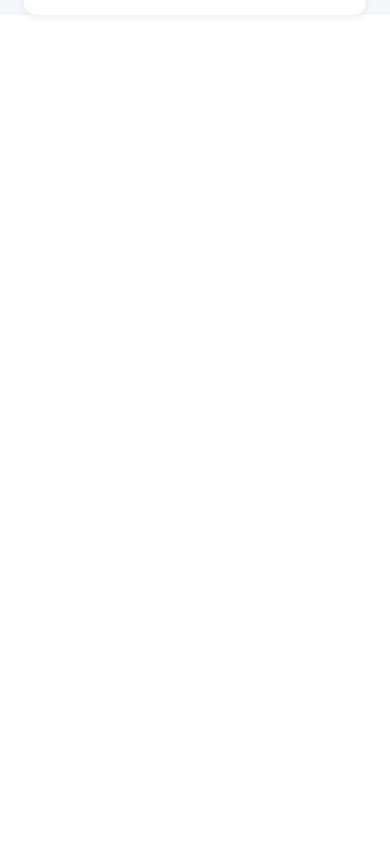
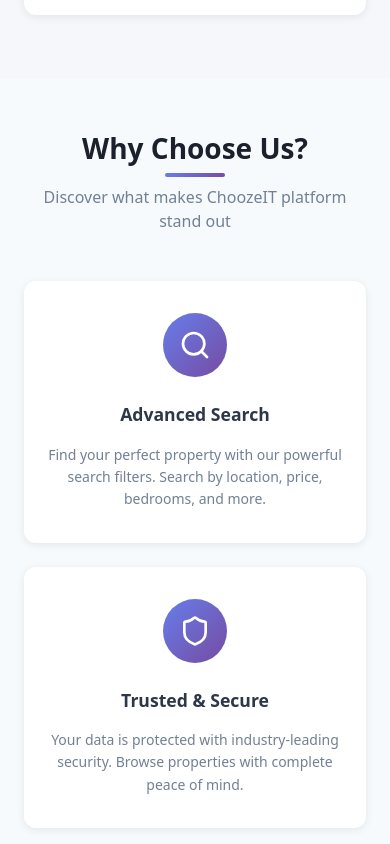
Before and after one commit to yashwinsivakumar/search_properties, a React (Vite) app: page / in a window 390 px wide. Shown: the part 5760-6604 px from the top of the page. Before the commit the page ends 5807 px from the top, so only its background shows below. Built offline with nearby package versions, Linux system fonts and the light colour scheme.

Commit message:
created and updated a responsive "Why choose us" section

```diff
--- a/src/components/SearchProperty.css
+++ b/src/components/SearchProperty.css
@@ -770,3 +770,141 @@ font-size: 1.75rem;
 .btn-view-details:hover {
   opacity: 0.9;
 }
+
+/* Why Choose Us Section */
+.why-choose-section {
+  background: #f7fafc;
+  padding: 5rem 1.5rem;
+  margin-top: 4rem;
+}
+
+.why-choose-container {
+  max-width: 1200px;
+  margin: 0 auto;
+  text-align: center;
+}
+
+.why-choose-title {
+  font-size: 2.5rem;
+  font-weight: 700;
+  color: #1a202c;
+  margin-bottom: 1rem;
+  position: relative;
+  display: inline-block;
+}
+
+.why-choose-title::after {
+  content: "";
+  position: absolute;
+  bottom: -0.5rem;
+  left: 50%;
+  transform: translateX(-50%);
+  width: 60px;
+  height: 4px;
+  background: linear-gradient(135deg, #667eea 0%, #764ba2 100%);
+  border-radius: 2px;
+}
+
+.why-choose-subtitle {
+  font-size: 1.1rem;
+  color: #718096;
+  margin-bottom: 3rem;
+  max-width: 600px;
+  margin-left: auto;
+  margin-right: auto;
+}
+
+/* Features Grid */
+.features-grid {
+  display: grid;
+  grid-template-columns: repeat(auto-fit, minmax(280px, 1fr));
+  gap: 2rem;
+  margin-top: 3rem;
+}
+
+.feature-card {
+  background: white;
+  border-radius: 12px;
+  padding: 2.5rem 2rem;
+  box-shadow: 0 2px 8px rgba(0, 0, 0, 0.08);
+  transition: all 0.3s ease;
+  text-align: center;
+}
+
+.feature-card:hover {
+  transform: translateY(-8px);
+  box-shadow: 0 12px 24px rgba(0, 0, 0, 0.12);
+}
+
+.feature-icon {
+  background: linear-gradient(135deg, #667eea 0%, #764ba2 100%);
+  color: white;
+  width: 72px;
+  height: 72px;
+  border-radius: 50%;
+  display: flex;
+  align-items: center;
+  justify-content: center;
+  margin: 0 auto 1.5rem;
+  transition: transform 0.3s ease;
+}
+
+.feature-card:hover .feature-icon {
+  transform: scale(1.1) rotate(5deg);
+}
+
+.feature-title {
+  font-size: 1.25rem;
+  font-weight: 600;
+  color: #2d3748;
+  margin-bottom: 1rem;
+}
+
+.feature-description {
+  font-size: 0.95rem;
+  color: #718096;
+  line-height: 1.6;
+}
+
+/* Responsive Design */
+@media (max-width: 768px) {
+  .why-choose-section {
+    padding: 3rem 1.5rem;
+  }
+
+  .why-choose-title {
+    font-size: 2rem;
+  }
+
+  .why-choose-subtitle {
+    font-size: 1rem;
+  }
+
+  .features-grid {
+    grid-template-columns: 1fr;
+    gap: 1.5rem;
+  }
+
+  .feature-card {
+    padding: 2rem 1.5rem;
+  }
+}
+
+@media (max-width: 480px) {
+  .why-choose-title {
+    font-size: 1.75rem;
+  }
+
+  .feature-icon {
+    width: 64px;
+    height: 64px;
+  }
+
+  .feature-title {
+    font-size: 1.1rem;
+  }
+
+  .feature-description {
+    font-size: 0.875rem;
+  }
+}
--- a/src/components/SearchProperty.jsx
+++ b/src/components/SearchProperty.jsx
@@ -711,6 +711,57 @@ export default function SearchProperty({ onViewProperty }) {
     </aside>
 
   </main>
+  {/* Why Choose Us Section */}
+      <section className="why-choose-section">
+        <div className="why-choose-container">
+          <h2 className="why-choose-title">Why Choose Us?</h2>
+          <p className="why-choose-subtitle">
+            Discover what makes ChoozeIT platform stand out
+          </p>
+
+          <div className="features-grid">
+            <div className="feature-card">
+              <div className="feature-icon">
+                <Search size={32} />
+              </div>
+              <h3 className="feature-title">Advanced Search</h3>
+              <p className="feature-description">
+                Find your perfect property with our powerful search filters. Search by location, price, bedrooms, and more.
+              </p>
+            </div>
+
+            <div className="feature-card">
+              <div className="feature-icon">
+                <Shield size={32} />
+              </div>
+              <h3 className="feature-title">Trusted & Secure</h3>
+              <p className="feature-description">
+                Your data is protected with industry-leading security. Browse properties with complete peace of mind.
+              </p>
+            </div>
+
+            <div className="feature-card">
+              <div className="feature-icon">
+                <Heart size={32} />
+              </div>
+              <h3 className="feature-title">Save Favorites</h3>
+              <p className="feature-description">
+                Create your personalized collection of favorite properties and access them anytime, anywhere.
+              </p>
+            </div>
+
+            <div className="feature-card">
+              <div className="feature-icon">
+                <Award size={32} />
+              </div>
+              <h3 className="feature-title">Quality Listings</h3>
+              <p className="feature-description">
+                All properties are verified and up-to-date. We ensure you get accurate information every time.
+              </p>
+            </div>
+          </div>
+        </div>
+      </section>
 </div>
 );
 }
```
